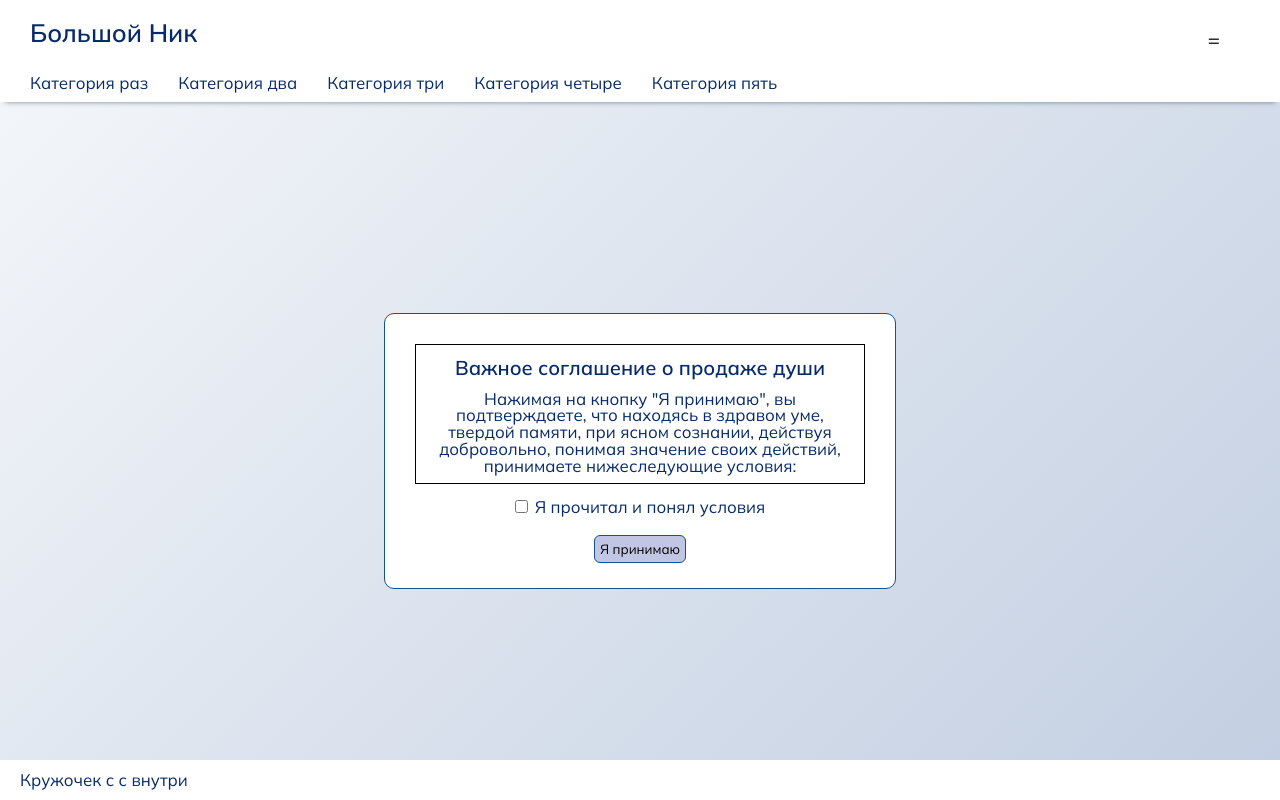
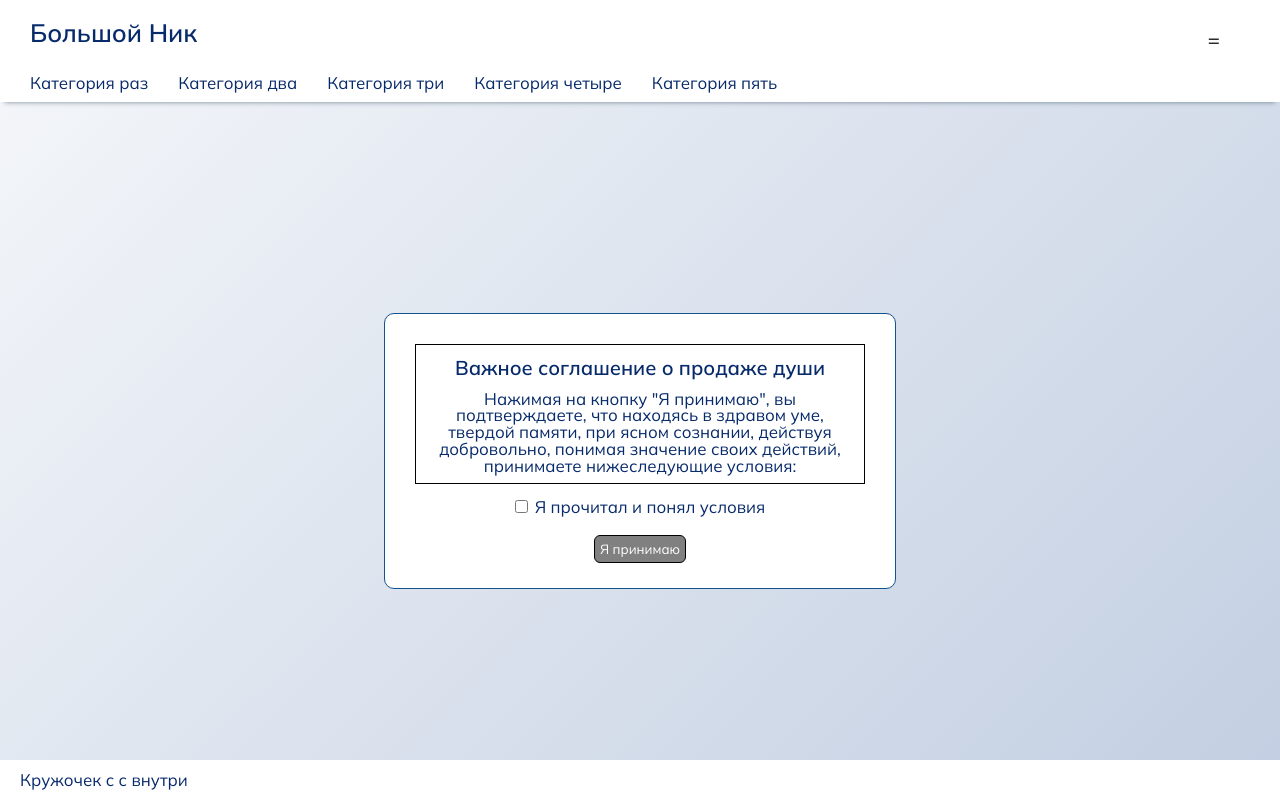
Before and after one commit to mournfulCoroner/gallery, a React (Create React App) app: page / in a window 1280 px wide. Built offline with nearby package versions, Linux system fonts and the light colour scheme.

Commit message:
PR_5 | Fix

```diff
--- a/src/routes/Home/Home.jsx
+++ b/src/routes/Home/Home.jsx
@@ -33,7 +33,7 @@ function Home(props) {
 						<label htmlFor="agreed_checkbox">Я прочитал и понял условия</label>
 					</div>
 
-					<button disabled={props.agreement} className="agreed-btn" type="button">
+					<button disabled={!props.agreement} className="agreed-btn" type="button">
 						Я принимаю
 					</button>
 				</div>
```
